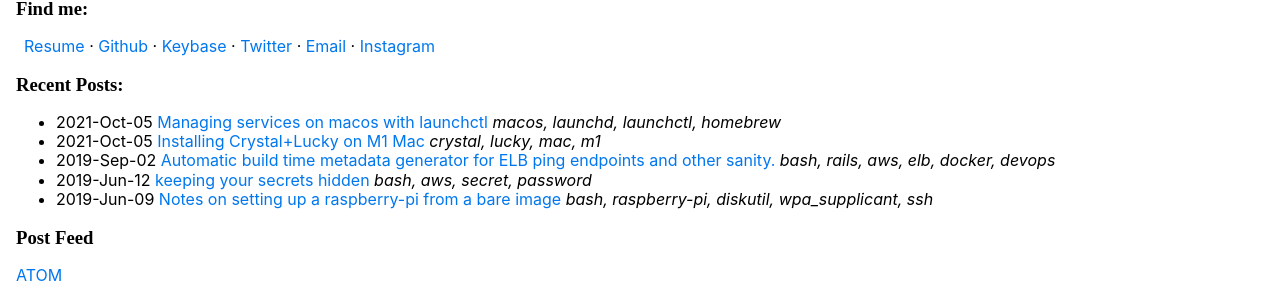
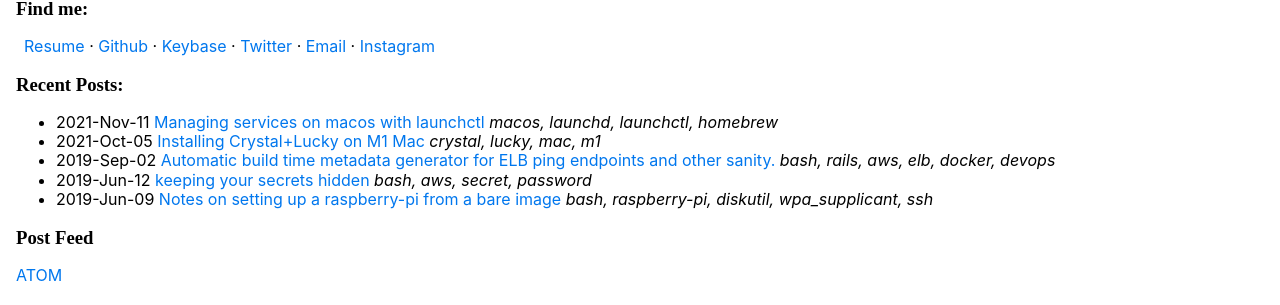
Before and after one commit to robacarp/website, a Jekyll site: the page built from blog/index.html, in a window 1280 px wide. Shown: the part 380-685 px from the top of the page. Built offline with Jekyll 4.4.1, drawn with Linux system fonts in a browser that asks for light colours.

```diff
--- a/blog/_posts/2021/2021-11-11-macos-launchctl.md
+++ b/blog/_posts/2021/2021-11-11-macos-launchctl.md
@@ -1,6 +1,6 @@
 ---
 title: Managing services on macos with launchctl
-date: 2021-10-05 20:28:01
+date: 2021-11-11 09:28:01
 tags: macos launchd launchctl homebrew
 layout: post
 guid: 742ad5df-cde1-4077-8031-55cfdd0e23a6
```
Also changed, not shown: 2 other files.
